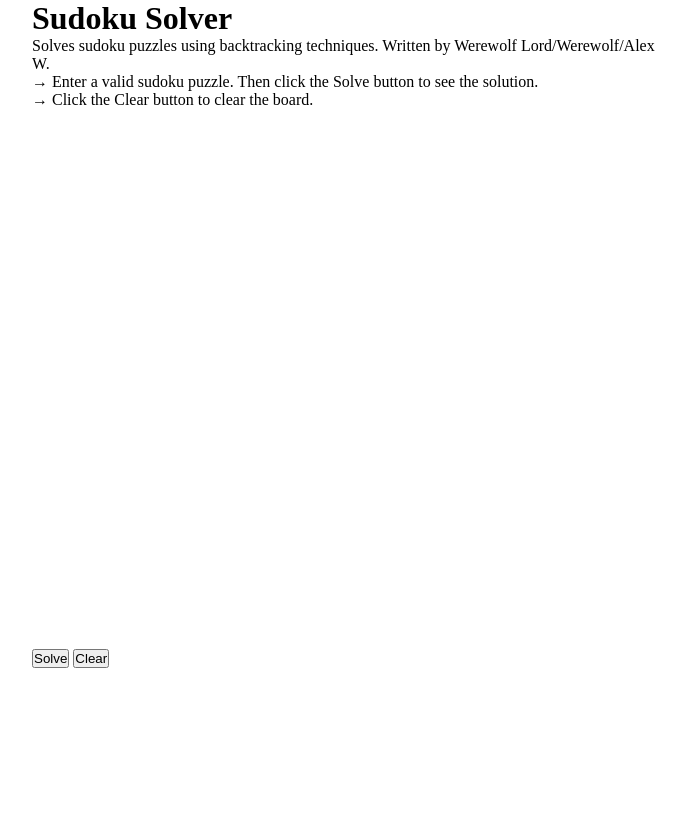
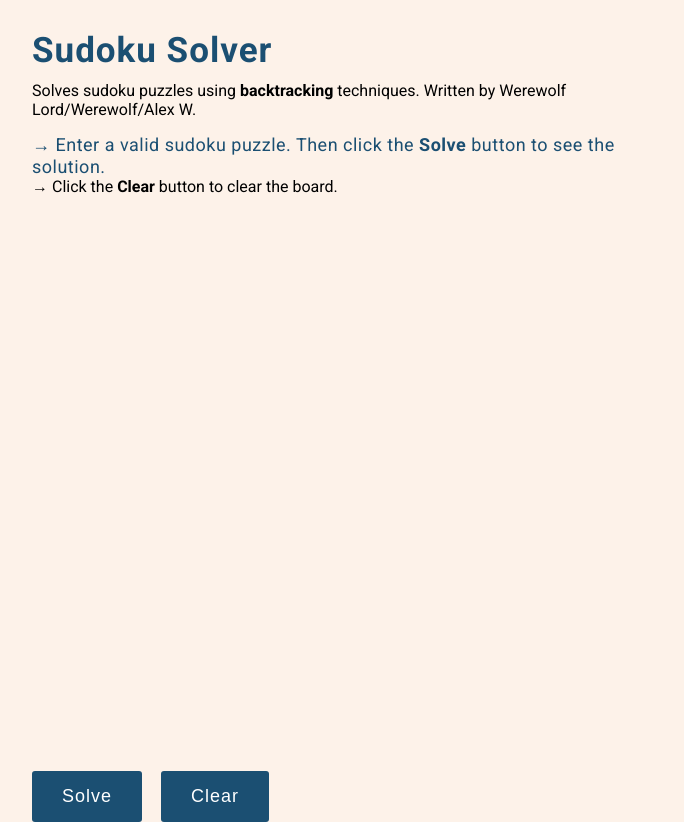
Before and after one commit to StarskyDarkstripe/Sudoku-Solver, a plain HTML site: page index.html in a window 1280 px wide. Shown: the whole page, without its empty margins (288-972 px from the left). Before the commit the page ends 800 px from the top, so only its background shows below. Drawn offline with Linux system fonts and the light colour scheme.

Commit message:
Update style.css

```diff
--- a/styles/style.css
+++ b/styles/style.css
@@ -1,8 +1,36 @@
+@import url('https://fonts.googleapis.com/css2?family=Oswald:wght@200;300;400;500;600;700&family=Roboto:ital,wght@0,100;0,300;0,400;0,500;0,700;0,900;1,100;1,300;1,400;1,500;1,700;1,900&display=swap');
+
 * {
   margin: 0;
   padding: 0;
   box-sizing: border-box;
   border-spacing: 0;
+}
+
+html {
+  font-family: 'Roboto', sans-serif;
+  background-color: #FDF2E9;
+}
+
+.intro {
+  color: #1B4F72;
+  font-size: 35px;
+  letter-spacing: 1px;
+  margin: 30px 0px 10px 0px;
+}
+
+.instruction-1, .intruction-2, .desription {
+  font-size: 18px;
+  color: #1B4F72;
+  letter-spacing: 0.5px;
+}
+
+.instruction-2, .description {
+  margin: 0px 0px 15px 0px;
+}
+
+.decorator-elem {
+  font-weight: bold;
 }
 
 .sudoku-solver {
@@ -15,6 +43,10 @@
   height: 540px;
 }
 
+.odd-section {
+  background: #d3d3d3;
+}
+
 .puzzle input {
   text-align: center;
   font-size: 30px;
@@ -23,6 +55,29 @@
   border: 1px #808080 solid;
 }
 
-.odd-section {
-  background: #d3d3d3;
+.empty-el {
+  color: #4848d4;
 }
+
+.solve-button, .clear-button {
+  margin-top: 20px;
+  background-color: #1B4F72;
+  border: none;
+  border-radius: 3px;
+  color: white;
+  padding: 15px 30px;
+  text-align: center;
+  text-decoration: none;
+  display: inline-block;
+  font-size: 18px;
+  letter-spacing: 1px;
+  cursor: pointer;
+}
+
+.clear-button {
+  margin-left: 15px;
+}
+
+.solve-button:hover, .clear-button:hover {
+  background-color: #568caf;
+}
```
